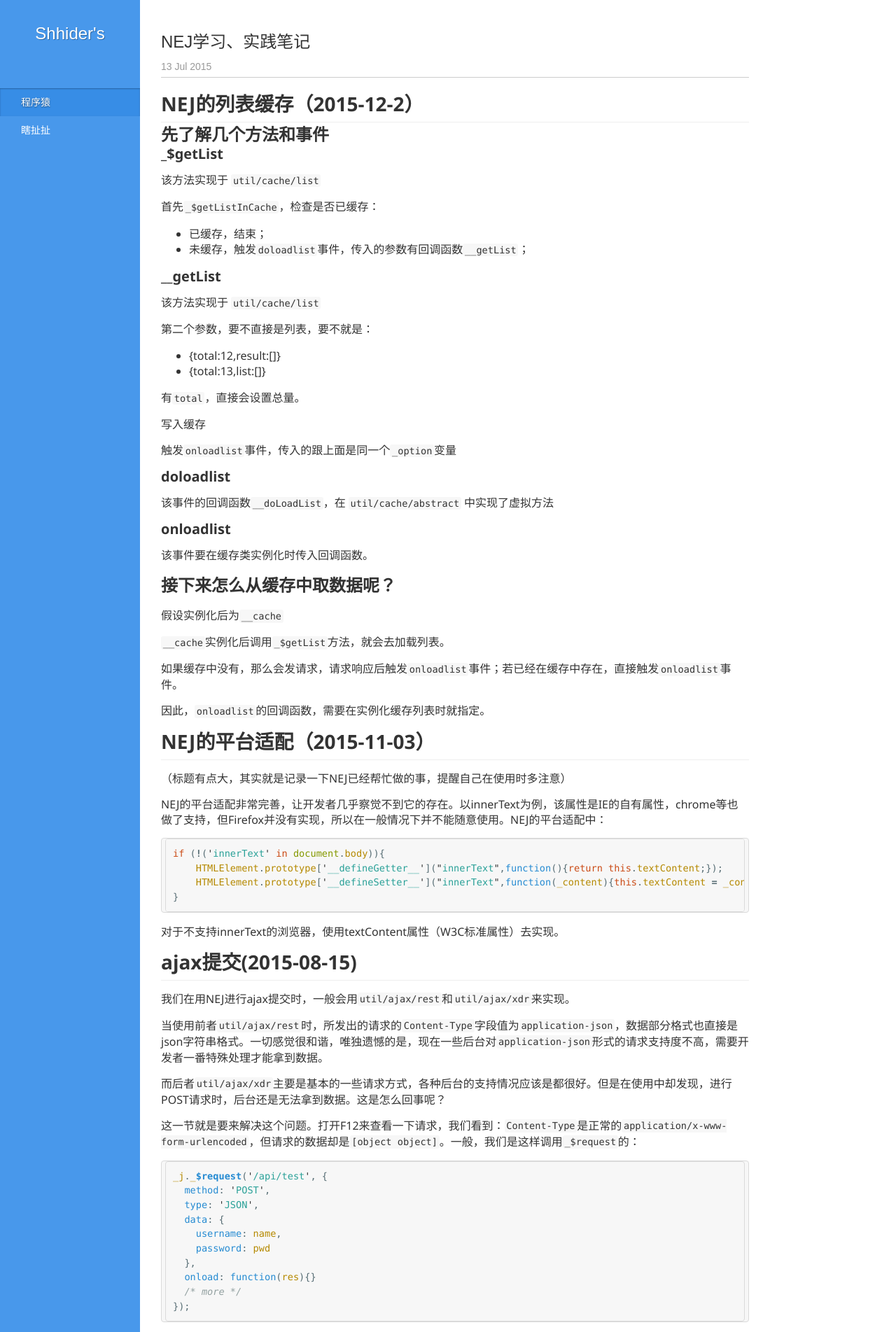
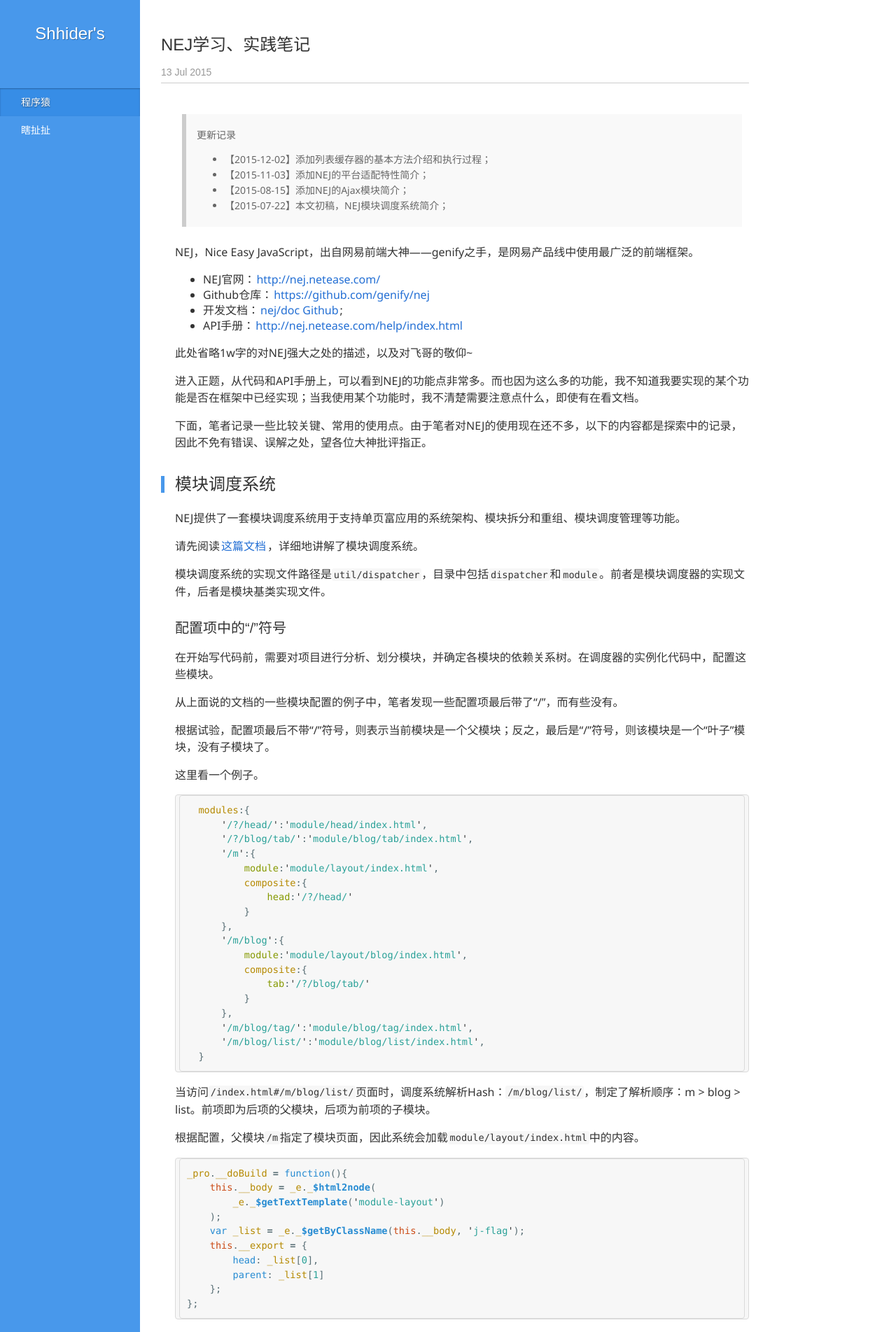
Before and after one commit to shhider/shhider.github.io, a Jekyll site: the page built from _posts/2015-07-13-NEJ-studying.md, in a window 1280 px wide. Shown: the top 1903 px of the page at 70% size. Built offline with Jekyll 4.4.1, drawn with Linux system fonts in a browser that asks for light colours; Markdown is read by kramdown in place of the engine named in the settings; comment, search, counter and statistics services are not loaded; some of the changed text lies outside the part shown.

Commit message:
NEJ学习笔记更新

````diff
--- a/_config.yml
+++ b/_config.yml
@@ -1,17 +1,16 @@
 name: shhider
+title: shhider的个人博客
+description: 前端开发一枚，目前就职于网易杭州。
+email: shhider@163.com
 url: http://shhider.github.io
-source:      .
-destination: ./_site
-lsi:      false
-safe:     false
-markdown: redcarpet
+baseurl: /
+
+encoding: utf-8
+
 permalink: /blog/:year/:month/:title
 paginate: 12
 paginate_path: "articles/page:num"
-encoding: utf-8
 
-post_defaults:
-  layout: post
-
-redcarpet:
-  extensions: ["tables", "autolink"]
+markdown: kramdown
+kramdown:
+    input: GFM                # use Github Flavored Markdown !important
--- a/_posts/2015-07-13-NEJ-studying.md
+++ b/_posts/2015-07-13-NEJ-studying.md
@@ -4,155 +4,12 @@
 category: code
 ---
 
-## NEJ的列表缓存（2015-12-2）
-
-### 先了解几个方法和事件
-
-#### _$getList
-
-该方法实现于 `util/cache/list`
-
-首先`_$getListInCache`，检查是否已缓存：
-
-- 已缓存，结束；
-- 未缓存，触发`doloadlist`事件，传入的参数有回调函数`__getList`；
-
-#### __getList
-
-该方法实现于 `util/cache/list`
-
-第二个参数，要不直接是列表，要不就是：
-
-- {total:12,result:[]}
-- {total:13,list:[]}
-
-有`total`，直接会设置总量。
-
-写入缓存
-
-触发`onloadlist`事件，传入的跟上面是同一个`_option`变量
-
-#### doloadlist
-
-该事件的回调函数`__doLoadList`，在 `util/cache/abstract` 中实现了虚拟方法
-
-#### onloadlist
-
-该事件要在缓存类实例化时传入回调函数。
-
-### 接下来怎么从缓存中取数据呢？
-
-假设实例化后为`__cache`
-
-`__cache`实例化后调用`_$getList`方法，就会去加载列表。
-
-如果缓存中没有，那么会发请求，请求响应后触发`onloadlist`事件；若已经在缓存中存在，直接触发`onloadlist`事件。
-
-因此，`onloadlist`的回调函数，需要在实例化缓存列表时就指定。
-
-
-## NEJ的平台适配（2015-11-03）
-
-（标题有点大，其实就是记录一下NEJ已经帮忙做的事，提醒自己在使用时多注意）
-
-NEJ的平台适配非常完善，让开发者几乎察觉不到它的存在。以innerText为例，该属性是IE的自有属性，chrome等也做了支持，但Firefox并没有实现，所以在一般情况下并不能随意使用。NEJ的平台适配中：
-
-```javascript
-if (!('innerText' in document.body)){
-    HTMLElement.prototype['__defineGetter__']("innerText",function(){return this.textContent;});
-    HTMLElement.prototype['__defineSetter__']("innerText",function(_content){this.textContent = _content;});
-}
-```
-
-对于不支持innerText的浏览器，使用textContent属性（W3C标准属性）去实现。
-
-## ajax提交(2015-08-15)
-
-我们在用NEJ进行ajax提交时，一般会用``util/ajax/rest``和``util/ajax/xdr``来实现。
-
-当使用前者``util/ajax/rest``时，所发出的请求的``Content-Type``字段值为``application-json``，数据部分格式也直接是json字符串格式。一切感觉很和谐，唯独遗憾的是，现在一些后台对``application-json``形式的请求支持度不高，需要开发者一番特殊处理才能拿到数据。
-
-而后者``util/ajax/xdr``主要是基本的一些请求方式，各种后台的支持情况应该是都很好。但是在使用中却发现，进行POST请求时，后台还是无法拿到数据。这是怎么回事呢？
-
-这一节就是要来解决这个问题。打开F12来查看一下请求，我们看到：``Content-Type``是正常的``application/x-www-form-urlencoded``，但请求的数据却是``[object object]``。一般，我们是这样调用``_$request``的：
-
-```javascript
-_j._$request('/api/test', {
-  method: 'POST',
-  type: 'JSON',
-  data: {
-    username: name,
-    password: pwd
-  },
-  onload: function(res){}
-  /* more */
-});
-```
-
-请求数据保存在data属性中，一般就是简单对象类型。所以一定在哪里被toString了。
-
-经过控制台的一路跟踪，一直到发出请求的最后一步，data属性都没有被处理过。来看看最后一步是这样的：
-
-```javascript
-/* util/ajax/proxy/xhr.js, line: 130 */
-this.__xhr.send(_request.data);
-```
-
-那么问题应该就出在这，对于xhr的send方法，查阅资料得到：
-
-```javascript
-void send([data = null]);
-/**
- * data参数可选，支持以下类型：
- * - ArrayBuffer
- * - Blob
- * - Document
- * - DomString(string)*
- * - FormData
- *
- * 对以上这些类型的解释，可以移步张鑫旭的博客：
- * http://www.zhangxinxu.com/wordpress/2013/10/understand-domstring-document-formdata-blob-file-arraybuffer/
- */
-```
-
-可以看到，简单对象类型在send方法并不被接受。简单对象类型data在这里被强制toString，变成了[object object]。
-
-所以我们在这之前要对data进行转换成上面的其中一种类型。
-
-一般来说，ajax请求的``Content-Type``都是``application/x-www-form-urlencoded``（还有比较新的``application/json``）。大部分后台程序面对``application/x-www-form-urlencoded``请求，会把请求数据部分按照``aa=xx&&bb=yy&&cc=zz``这样的格式来解析。
-
-所以了，我们就直接把data转换成上面说的需要的格式。先来测试一下，把send的参数转换成字符串：
-
-```javascript
-this.__xdr.send(_u._$object2string(_request.data, '&'));
-```
-
-经过测试，果然发出了正确的请求，并获得正确的响应。
-
-不过，直接在这一句转换类型是不合理的，因为有时候可能会有其他Content-Type的请求，最后都会走这一句。所以针对我们针对``application/x-www-form-urlencoded``来进行单独处理。本来我是想模仿NEJ处理ajx上传文件时的做法，使用FormData对象来转换成可用的类型：
-
-```javascript
-/* util/ajax/proxy/xhr.js, line: 92 */
-if (_headers[_g._$HEAD_CT]===_g._$HEAD_CT_FILE){
-    // ...
-    _request.data = new FormData(_request.data);
-    // ...
-}
-```
-
-但是根据资料：[FormData - Web API 接口| MDN](https://developer.mozilla.org/zh-CN/docs/Web/API/FormData)，IE9及以下版本IE不支持FormData对象。并且，我查找了NEJ代码，没有相关的兼容性处理，所以我在这里还是选择以字符串形式处理，以保证基本的兼容性，如下：
-
-在send之前检查Content-Type类型，如果是``application/x-www-form-urlencoded``，那么就把参数转换成所需格式的字符串(string)。
-
-```javascript
-if(_headers[_g._$HEAD_CT]===_g._$HEAD_CT_FORM){
-    _request.data = _u._$object2string(_request.data, '&');
-}
-```
-
-另外有一点就是，相关方法在处理请求参数时，如果没有设置Content-Type，就会默认设置为``application/x-www-form-urlencoded``（util/ajax/proxy/proxy.js, line: 88）。当使用``util/ajax/rest``时，NEJ会自动设置Content-Type为``application/json``；而如果在设置请求参数时设置Content-Type为``application/x-www-form-urlencoded``，那么当前处理方法也并不能正确地发出请求。所以默认情况下，笔者所做的改动并不会影响到rest请求。
-
-= = = = = = = = Update(2015-07-22) = = = = = = = =
+> 更新记录
+>
+> - 【2015-12-02】添加列表缓存器的基本方法介绍和执行过程；
+> - 【2015-11-03】添加NEJ的平台适配特性简介；
+> - 【2015-08-15】添加NEJ的Ajax模块简介；
+> - 【2015-07-22】本文初稿，NEJ模块调度系统简介；
 
 NEJ，Nice Easy JavaScript，出自网易前端大神——genify之手，是网易产品线中使用最广泛的前端框架。
 
@@ -284,9 +141,154 @@
 
 今天又碰到了这个障碍，所以又看了看相关代码，终于发现，其实NEJ已经帮我们做了这块工作，刚才的前后两种情况都会把查询数据解析出来，只是最后没有保存到location对象中。不过在onbeforechange事件传入的参数中，还带着query数据，只要保存到location对象中，后续就可以取用了。
 
-## 模版系统
+## ajax提交
 
-## 模块测试
+我们在用NEJ进行ajax提交时，一般会用``util/ajax/rest``和``util/ajax/xdr``来实现。
+
+当使用前者``util/ajax/rest``时，所发出的请求的``Content-Type``字段值为``application-json``，数据部分格式也直接是json字符串格式。一切感觉很和谐，唯独遗憾的是，现在一些后台对``application-json``形式的请求支持度不高，需要开发者一番特殊处理才能拿到数据。
+
+而后者``util/ajax/xdr``主要是基本的一些请求方式，各种后台的支持情况应该是都很好。但是在使用中却发现，进行POST请求时，后台还是无法拿到数据。这是怎么回事呢？
+
+这一节就是要来解决这个问题。打开F12来查看一下请求，我们看到：``Content-Type``是正常的``application/x-www-form-urlencoded``，但请求的数据却是``[object object]``。一般，我们是这样调用``_$request``的：
+
+```javascript
+_j._$request('/api/test', {
+  method: 'POST',
+  type: 'JSON',
+  data: {
+    username: name,
+    password: pwd
+  },
+  onload: function(res){}
+  /* more */
+});
+```
+
+请求数据保存在data属性中，一般就是简单对象类型。所以一定在哪里被toString了。
+
+经过控制台的一路跟踪，一直到发出请求的最后一步，data属性都没有被处理过。来看看最后一步是这样的：
+
+```javascript
+/* util/ajax/proxy/xhr.js, line: 130 */
+this.__xhr.send(_request.data);
+```
+
+那么问题应该就出在这，对于xhr的send方法，查阅资料得到：
+
+```javascript
+void send([data = null]);
+/**
+ * data参数可选，支持以下类型：
+ * - ArrayBuffer
+ * - Blob
+ * - Document
+ * - DomString(string)*
+ * - FormData
+ *
+ * 对以上这些类型的解释，可以移步张鑫旭的博客：
+ * http://www.zhangxinxu.com/wordpress/2013/10/understand-domstring-document-formdata-blob-file-arraybuffer/
+ */
+```
+
+可以看到，简单对象类型在send方法并不被接受。简单对象类型data在这里被强制toString，变成了[object object]。
+
+所以我们在这之前要对data进行转换成上面的其中一种类型。
+
+一般来说，ajax请求的``Content-Type``都是``application/x-www-form-urlencoded``（还有比较新的``application/json``）。大部分后台程序面对``application/x-www-form-urlencoded``请求，会把请求数据部分按照``aa=xx&&bb=yy&&cc=zz``这样的格式来解析。
+
+所以了，我们就直接把data转换成上面说的需要的格式。先来测试一下，把send的参数转换成字符串：
+
+```javascript
+this.__xdr.send(_u._$object2string(_request.data, '&'));
+```
+
+经过测试，果然发出了正确的请求，并获得正确的响应。
+
+不过，直接在这一句转换类型是不合理的，因为有时候可能会有其他Content-Type的请求，最后都会走这一句。所以针对我们针对``application/x-www-form-urlencoded``来进行单独处理。本来我是想模仿NEJ处理ajx上传文件时的做法，使用FormData对象来转换成可用的类型：
+
+```javascript
+/* util/ajax/proxy/xhr.js, line: 92 */
+if (_headers[_g._$HEAD_CT]===_g._$HEAD_CT_FILE){
+    // ...
+    _request.data = new FormData(_request.data);
+    // ...
+}
+```
+
+但是根据资料：[FormData - Web API 接口| MDN](https://developer.mozilla.org/zh-CN/docs/Web/API/FormData)，IE9及以下版本IE不支持FormData对象。并且，我查找了NEJ代码，没有相关的兼容性处理，所以我在这里还是选择以字符串形式处理，以保证基本的兼容性，如下：
+
+在send之前检查Content-Type类型，如果是``application/x-www-form-urlencoded``，那么就把参数转换成所需格式的字符串(string)。
+
+```javascript
+if(_headers[_g._$HEAD_CT]===_g._$HEAD_CT_FORM){
+    _request.data = _u._$object2string(_request.data, '&');
+}
+```
+
+另外有一点就是，相关方法在处理请求参数时，如果没有设置Content-Type，就会默认设置为``application/x-www-form-urlencoded``（util/ajax/proxy/proxy.js, line: 88）。当使用``util/ajax/rest``时，NEJ会自动设置Content-Type为``application/json``；而如果在设置请求参数时设置Content-Type为``application/x-www-form-urlencoded``，那么当前处理方法也并不能正确地发出请求。所以默认情况下，笔者所做的改动并不会影响到rest请求。
+
+
+## NEJ的列表缓存
+
+### 先了解几个方法和事件
+
+#### _$getList
+
+该方法实现于 `util/cache/list`
+
+首先`_$getListInCache`，检查是否已缓存：
+
+- 已缓存，结束；
+- 未缓存，触发`doloadlist`事件，传入的参数有回调函数`__getList`；
+
+#### __getList
+
+该方法实现于 `util/cache/list`
+
+第二个参数，要不直接是列表，要不就是：
+
+- {total:12,result:[]}
+- {total:13,list:[]}
+
+有`total`，直接会设置总量。
+
+写入缓存
+
+触发`onloadlist`事件，传入的跟上面是同一个`_option`变量
+
+#### doloadlist
+
+该事件的回调函数`__doLoadList`，在 `util/cache/abstract` 中实现了虚拟方法
+
+#### onloadlist
+
+该事件要在缓存类实例化时传入回调函数。
+
+### 接下来怎么从缓存中取数据呢？
+
+假设实例化后为`__cache`
+
+`__cache`实例化后调用`_$getList`方法，就会去加载列表。
+
+如果缓存中没有，那么会发请求，请求响应后触发`onloadlist`事件；若已经在缓存中存在，直接触发`onloadlist`事件。
+
+因此，`onloadlist`的回调函数，需要在实例化缓存列表时就指定。
+
+
+## NEJ的平台适配
+
+（标题有点大，其实就是记录一下NEJ已经帮忙做的事，提醒自己在使用时多注意）
+
+NEJ的平台适配非常完善，让开发者几乎察觉不到它的存在。以innerText为例，该属性是IE的自有属性，chrome等也做了支持，但Firefox并没有实现，所以在一般情况下并不能随意使用。NEJ的平台适配中：
+
+```javascript
+if (!('innerText' in document.body)){
+    HTMLElement.prototype['__defineGetter__']("innerText",function(){return this.textContent;});
+    HTMLElement.prototype['__defineSetter__']("innerText",function(_content){this.textContent = _content;});
+}
+```
+
+对于不支持innerText的浏览器，使用textContent属性（W3C标准属性）去实现。
 
 
 ## 其他
@@ -300,7 +302,7 @@
 在继续对recycle方法追究的过程中。还学习到几点：
 
 - 在定义一个子类型时，某方法是其原型链中已经存在的方法，那么重写该方法就会屏蔽原来的那个方法。NEJ则添加了\_\_super方法，去调用执行上一个同名方法；
-- UI控件在\_\_recyle方法调用后，节点也会从页面中去除。我一开始想，肯定是有个过程中执行了removeChild方法，而在追寻调用链的过程中，却没有看到这个方法。经过定位，最后发现节点是在原生方法appendChild执行后被去除的（base/element#_$removeByEC）。查看文档——[Node.appendChild() - Web API Interfaces | MDN](https://developer.mozilla.org/en-US/docs/Web/API/Node/appendChild)，可以看到这样一段话：
+- UI控件在\_\_recyle方法调用后，节点也会从页面中去除。我一开始想，肯定是有个过程中执行了removeChild方法，而在追寻调用链的过程中，却没有看到这个方法。经过定位，最后发现节点是在原生方法appendChild执行后被去除的（base/element#_$removeByEC）。查看文档—— [Node.appendChild() - Web API Interfaces \| MDN](https://developer.mozilla.org/en-US/docs/Web/API/Node/appendChild) ，可以看到这样一段话：
 
 > The Node.appendChild() method adds a node to the end of the list of children of a specified parent node. **If the given child is a reference to an existing node in the document, appendChild() moves it from its current position to the new position** (i.e. there is no requirement to remove the node from its parent node before appending it to some other node).
 
--- a/public/css/shhider.css
+++ b/public/css/shhider.css
@@ -22,7 +22,7 @@
 .m-bloglist .summary p{margin:0;padding:0;color:#666;}
 article{padding:40px 30px;transition:margin linear 0.5s;}
 article .info{margin:0;color:#999;line-height:30px;}
-article .content{padding:20px 0;border-top:1px solid #ccc;font-family:Museo,Segoe,"Segoe UI",Helvetica,Arial,sans-serif;font-size:16px;color:#333;line-height:22px;}
+article .content{padding:20px;padding-right:0;border-top:1px solid #ccc;font-family:Museo,Segoe,"Segoe UI",Helvetica,Arial,sans-serif;font-size:16px;color:#333;line-height:22px;}
 footer{border-top:1px solid #ccc;background-color:#f5f5f5;}
 footer p{color:#666;font-size:12px;line-height:20px;}
 @media screen and (min-width: 1200px){article{max-width:60em;}
@@ -44,18 +44,15 @@
 .g-ft{margin:50px 0 0 0;padding:20px;}
 article{padding:30px 20px;}
 }
-article h1{font-weight:normal;font-size:24px;line-height:40px;}
-article h2{padding-bottom:0.3em;font-size:1.75em;line-height:1.225;border-bottom:1px solid #eee;}
-article h3{font-size:1.5em;line-height:1.43;}
-article h4{font-size:1.25em;}
-article h5{font-size:1em;}
-article h6{font-size:1em;color:#777;}
+article h1{font-family:Helvetica,"Microsoft YaHei",sans-serif;font-weight:100;font-size:24px;line-height:2em;}
+article h2,article h3,article h4{margin-top:1.5em;margin-bottom:1em;line-height:1em;font-family:Helvetica,"Microsoft YaHei",sans-serif;font-weight:normal;}
+article h2{margin-left:-20px;padding-left:15px;border-left:5px solid #4898eb;font-size:24px;}
+article h3{font-size:20px;}
+article h4{font-size:16px;}
+article p{margin:1em 0;line-height:1.5em;}
 article a:link,article a:visited,article a:link:hover,article a:visited:hover{color:#236fd4;margin:0 2px;}
 article a:hover{color:#236fd4;margin:0 2px;text-decoration:underline;}
-article p{line-height:22px;margin:15px 0;}
 article img{border:1px solid #bababa;box-shadow:2px 2px 3px rgba(0,0,0,0.1);max-width:40em;}
-article blockquote{margin:1.5em 10px;padding:5px 15px;background:#f9f9f9;border-left:6px solid #ccc;quotes:"\201C" "\201D" "\2018" "\2019";}
-article blockquote p{font-size:14px;color:#666;line-height:20px;margin:10px 0;}
 article hr{height:2px;padding:0;margin:16px 0;background-color:#e7e7e7;border:0 none;}
 article table{cell-spacing:0;border:1px solid #dadada;margin:20px 0;width:100%;word-break:normal;word-break:keep-all;}
 article table tr{background-color:#fff;border-top:1px solid #ccc;}
@@ -72,3 +69,5 @@
 article pre code{display:inline;max-width:initial;padding:0;margin:0;overflow:initial;line-height:inherit;word-wrap:normal;background-color:transparent;border:0;}
 article pre code:before,article pre code:after{content:normal;}
 article kbd{display:inline-block;padding:3px 5px;font-size:11px;line-height:10px;color:#555;vertical-align:middle;background-color:#fcfcfc;border:solid 1px #ccc;border-bottom-color:#bbb;border-radius:3px;box-shadow:inset 0 -1px 0 #bbb;}
+article blockquote{margin:1.5em 10px;padding:5px 15px;background:#f9f9f9;border-left:6px solid #ccc;quotes:"\201C" "\201D" "\2018" "\2019";}
+article blockquote p,article blockquote ul,article blockquote ol{font-size:14px;color:#666;}
````
Also changed, not shown: 1 other file.
